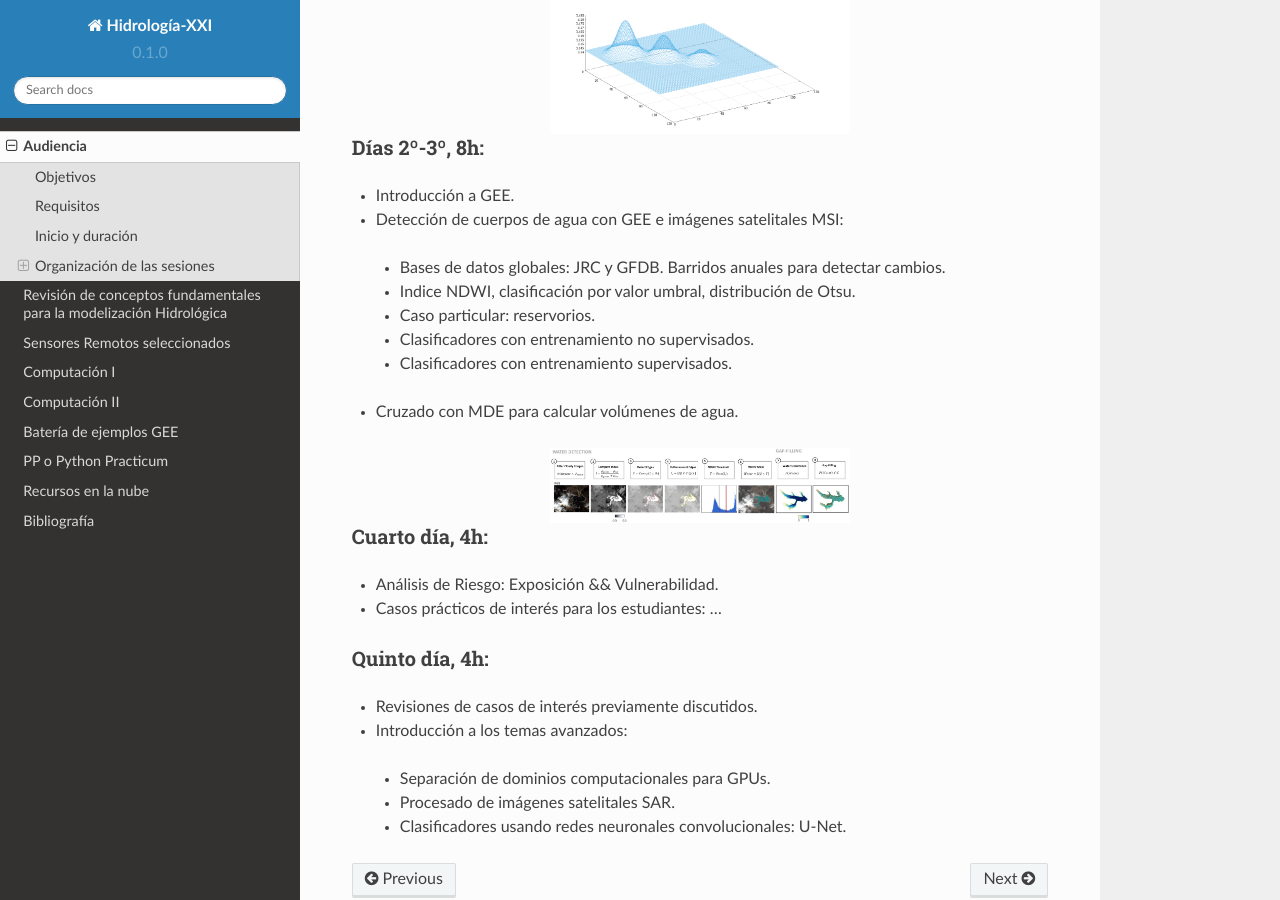
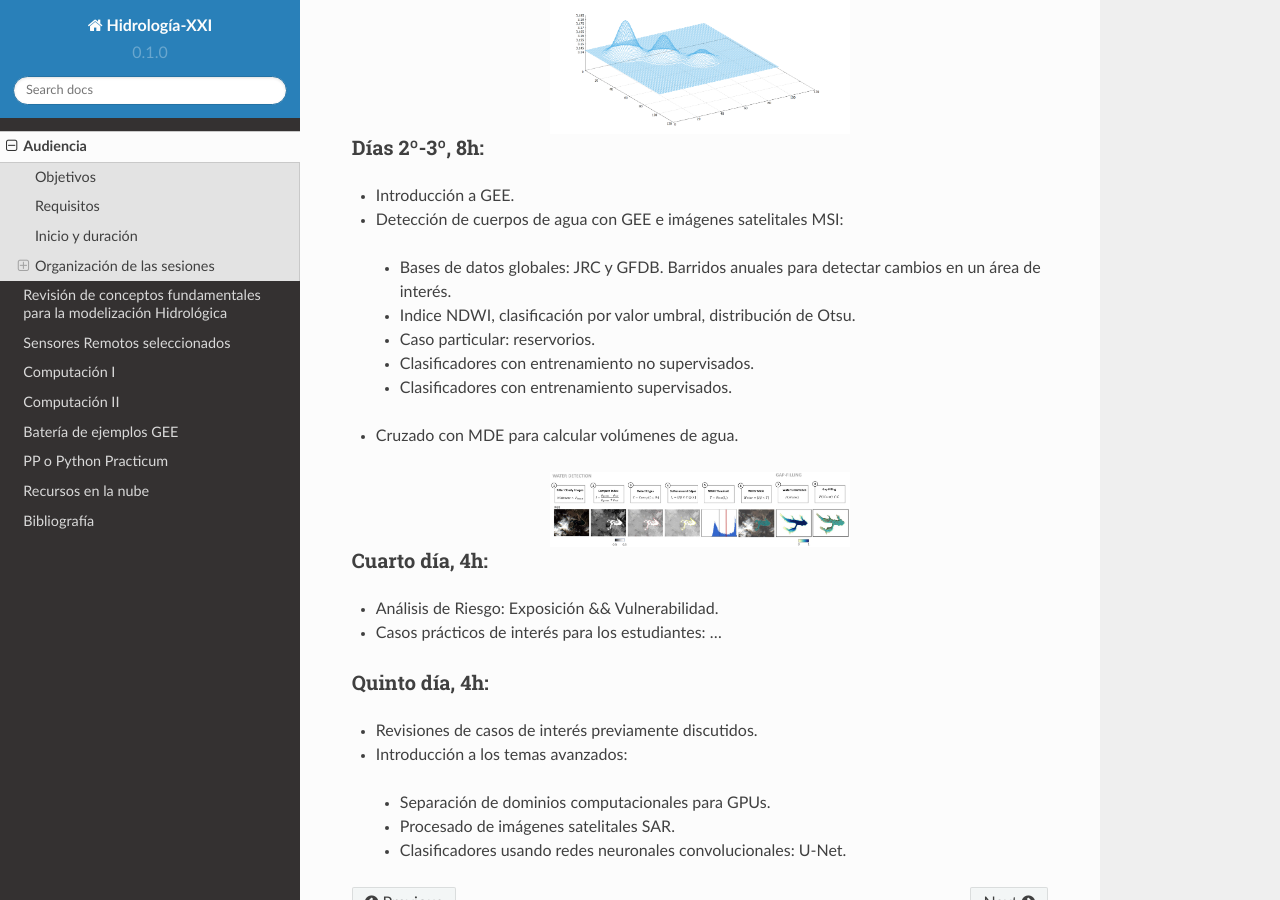
Before and after one commit to ivillamadrid/HidrologiaXXI, a Sphinx documentation site: the page built from docs/source/audiencia.rst, in a window 1280 px wide and 900 px high, scrolled down 1323 px. Built offline with Sphinx 7.4.7 and the Read the Docs theme 2.0.0, drawn with Linux system fonts in a browser that asks for light colours.

Commit message:
Update audiencia.rst

```diff
--- a/docs/source/audiencia.rst
+++ b/docs/source/audiencia.rst
@@ -55,7 +55,7 @@
 ***************
 * Introducción a GEE.
 * Detección de cuerpos de agua con GEE e imágenes satelitales MSI:
- * Bases de datos globales: JRC y GFDB. Barridos anuales para detectar cambios.
+ * Bases de datos globales: JRC y GFDB. Barridos anuales para detectar cambios en un área de interés.
  * Indice NDWI, clasificación por valor umbral, distribución de Otsu.
  * Caso particular: reservorios.
  * Clasificadores con entrenamiento no supervisados.
```
